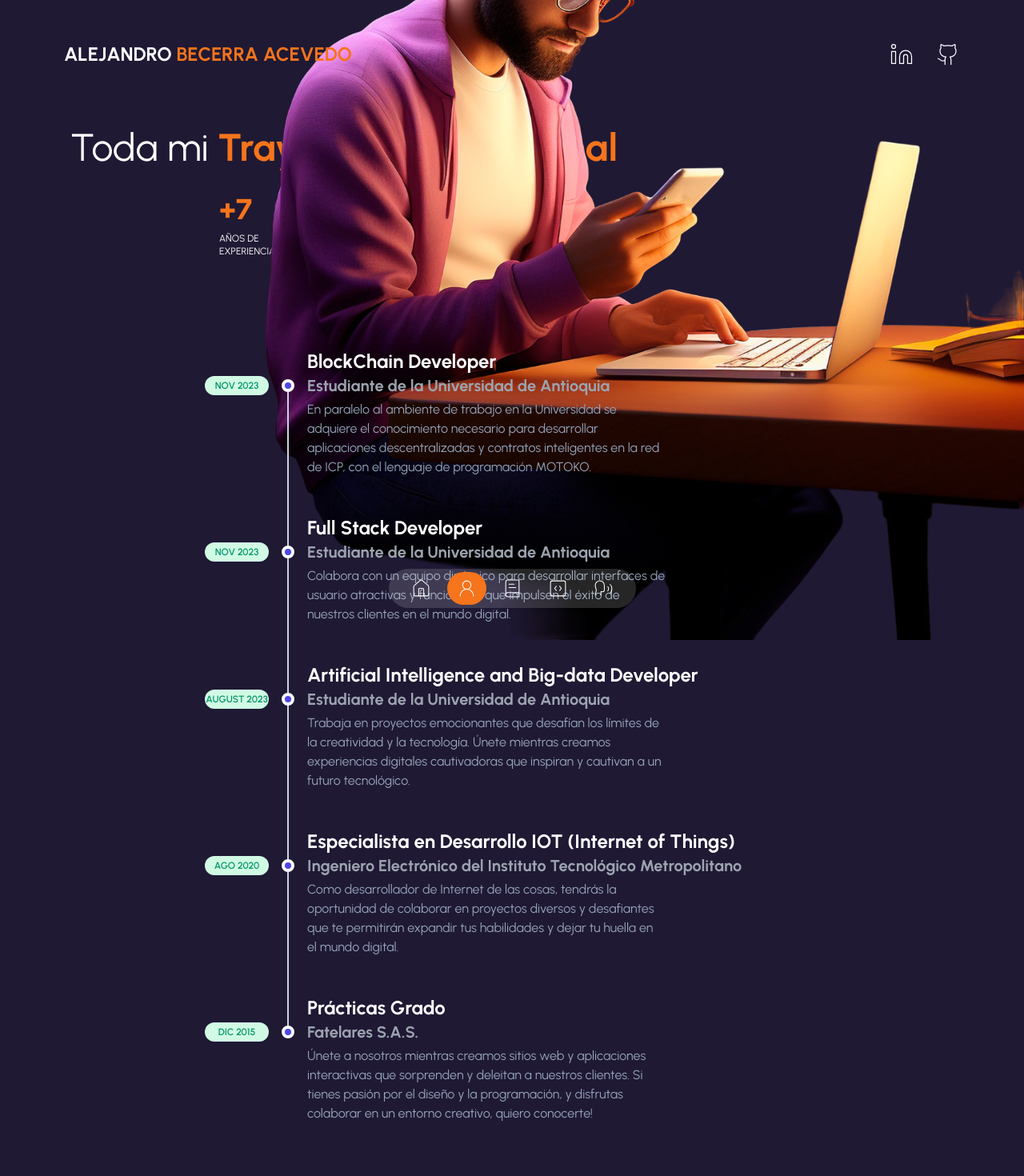
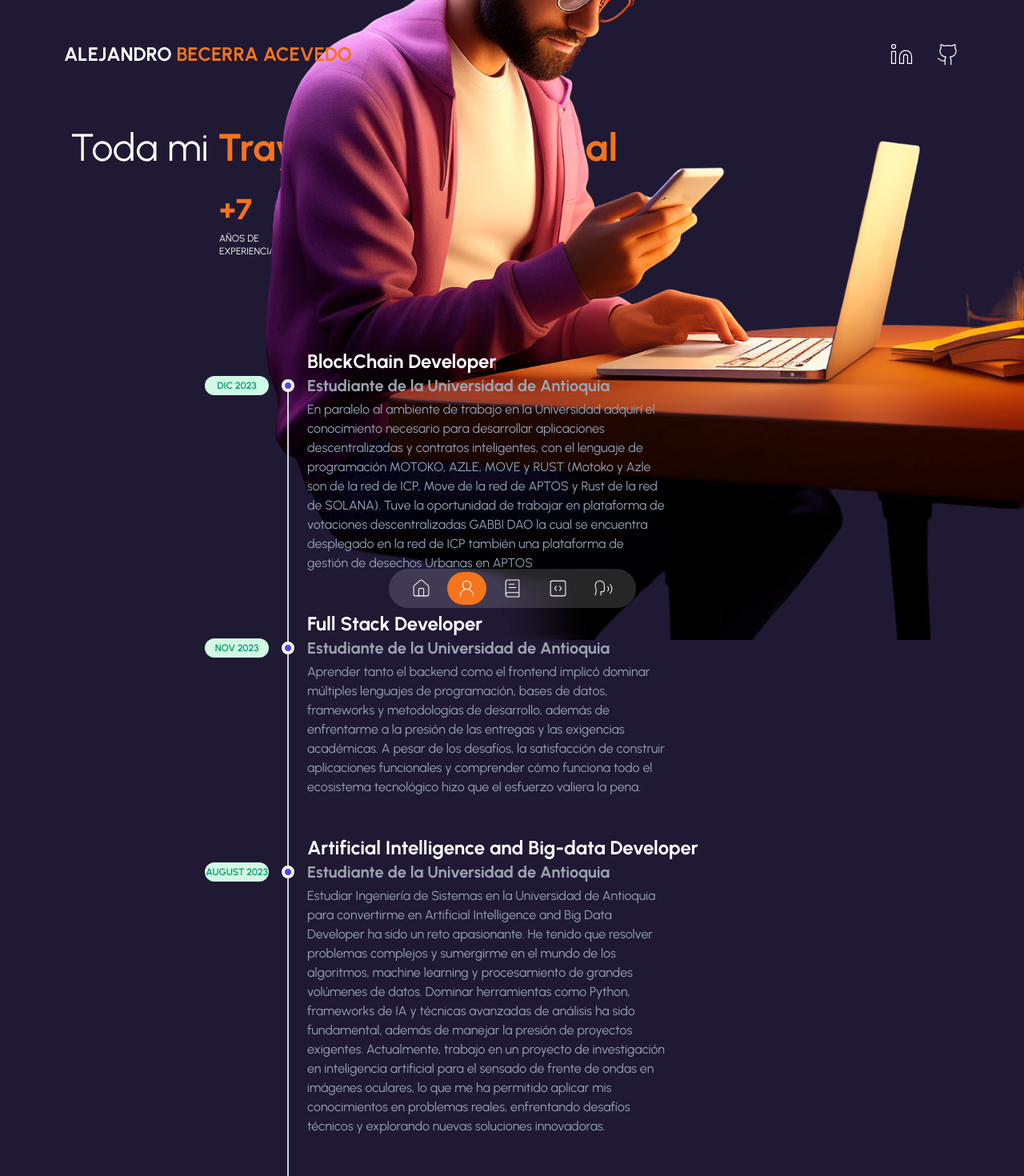
Before and after one commit to AlejandroBecerraAcevedo/portfolio-proyects, a Next.js app: page /about-me in a window 1280 px wide. Shown: the top 1470 px of the page at 80% size. Built offline with nearby package versions, Linux system fonts and the light colour scheme.

Commit message:
:white_check_mark: Update descriptions and add new projects to data structure

```diff
--- a/data.tsx
+++ b/data.tsx
@@ -1,3 +1,4 @@
+import { url } from "inspector";
 import { BookText, CodeSquare, HomeIcon, UserRound,Youtube, Linkedin, Rss, Crop, Pencil, Computer, Book, Rocket, Speech, Twitch, Twitter, Github } from "lucide-react";
 
 
@@ -54,35 +55,35 @@ export const dataAboutPage = [
         id: 1,
         title: "BlockChain Developer",
         subtitle: "Estudiante de la Universidad de Antioquia",
-        description: "En paralelo al ambiente de trabajo en la Universidad se adquiere el conocimiento necesario para desarrollar aplicaciones descentralizadas y contratos inteligentes en la red de ICP, con el lenguaje de programación MOTOKO.",
-        date: "Nov 2023 ",
+        description: "En paralelo al ambiente de trabajo en la Universidad adquirí el conocimiento necesario para desarrollar aplicaciones descentralizadas y contratos inteligentes, con el lenguaje de programación MOTOKO, AZLE, MOVE y RUST (Motoko y Azle son de la red de ICP, Move de la red de APTOS y Rust de la red de SOLANA). Tuve la oportunidad de trabajar en plataforma de votaciones descentralizadas GABBI DAO la cual se encuentra desplegado en la red de ICP también una plataforma de gestión de desechos Urbanas en APTOS",
+        date: "Dic 2023 ",
     },
     {
         id: 2,
         title: "Full Stack Developer",
         subtitle: "Estudiante de la Universidad de Antioquia",
-        description: "Colabora con un equipo dinámico para desarrollar interfaces de usuario atractivas y funcionales que impulsen el éxito de nuestros clientes en el mundo digital.",
+        description: "Aprender tanto el backend como el frontend implicó dominar múltiples lenguajes de programación, bases de datos, frameworks y metodologías de desarrollo, además de enfrentarme a la presión de las entregas y las exigencias académicas. A pesar de los desafíos, la satisfacción de construir aplicaciones funcionales y comprender cómo funciona todo el ecosistema tecnológico hizo que el esfuerzo valiera la pena.",
         date: "Nov 2023 ",
     },
     {
         id: 3,
         title: "Artificial Intelligence and Big-data Developer",
         subtitle: "Estudiante de la Universidad de Antioquia",
-        description: "Trabaja en proyectos emocionantes que desafían los límites de la creatividad y la tecnología. Únete mientras creamos experiencias digitales cautivadoras que inspiran y cautivan a un futuro tecnológico.",
+        description: "Estudiar Ingeniería de Sistemas en la Universidad de Antioquia para convertirme en Artificial Intelligence and Big Data Developer ha sido un reto apasionante. He tenido que resolver problemas complejos y sumergirme en el mundo de los algoritmos, machine learning y procesamiento de grandes volúmenes de datos. Dominar herramientas como Python, frameworks de IA y técnicas avanzadas de análisis ha sido fundamental, además de manejar la presión de proyectos exigentes. Actualmente, trabajo en un proyecto de investigación en inteligencia artificial para el sensado de frente de ondas en imágenes oculares, lo que me ha permitido aplicar mis conocimientos en problemas reales, enfrentando desafíos técnicos y explorando nuevas soluciones innovadoras.",
         date: "August 2023",
     },
     {
         id: 4,
         title: "Especialista en Desarrollo IOT (Internet of Things)",
         subtitle: "Ingeniero Electrónico del Instituto Tecnológico Metropolitano",
-        description: "Como desarrollador de Internet de las cosas, tendrás la oportunidad de colaborar en proyectos diversos y desafiantes que te permitirán expandir tus habilidades y dejar tu huella en el mundo digital.",
+        description: "Saber sobre el desarrollo de Internet de las Cosas (IoT) implica comprender la interconexión de dispositivos inteligentes, el manejo de sensores, microcontroladores y la comunicación a través de protocolos como MQTT y HTTP. He aprendido a programar en lenguajes como Python, C y JavaScript para el desarrollo de firmware y aplicaciones IoT, además de trabajar con plataformas en la nube para el almacenamiento y análisis de datos en tiempo real. También sé diseñar arquitecturas de sistemas IoT, integrar dispositivos con inteligencia artificial y optimizar la eficiencia energética en redes de sensores, lo que me permite desarrollar soluciones innovadoras en automatización, domótica e industria 4.0.",
         date: "Ago 2020",
     },
     {
         id: 5,
         title: "Prácticas Grado",
         subtitle: "Fatelares S.A.S.",
-        description: "Únete a nosotros mientras creamos sitios web y aplicaciones interactivas que sorprenden y deleitan a nuestros clientes. Si tienes pasión por el diseño y la programación, y disfrutas colaborar en un entorno creativo, quiero conocerte!        ",
+        description: "Durante mis prácticas profesionales y el año y medio de trabajo en Fatelares S.A.S., adquirí una sólida experiencia en hardware, mantenimiento y desarrollo de PLC (Control Lógico Programable). Aprendí a diagnosticar y reparar equipos, optimizar el funcionamiento de sistemas industriales y desarrollar soluciones de automatización para mejorar la eficiencia de los procesos. Además, trabajé en la programación y configuración de PLCs para el control de maquinaria, integración de sensores y actuadores, y administración de recursos en entornos automatizados, lo que me permitió fortalecer mis habilidades en la optimización de procesos industriales y la gestión tecnológica.",
         date: "Dic 2015",
     },
 ]
@@ -142,21 +143,21 @@ export const serviceData = [
 export const dataPortfolio = [
     {
         id: 1,
-        title: "Proyecto IA Pruebas Saber Kaggle",
+        title: "Proyecto IA Pruebas Saber Kaggle, Competencia",
         image: "/Kaggle.png",
         urlGithub: "https://github.com/AlejandroBecerraAcevedo/modelPredictPrebaSaber",
         urlDemo: "https://www.youtube.com/watch?v=FQt3c-Vk2d8",
     },
     {
         id: 2,
-        title: "Desarrollo Aplicación descentralizada ICP con Motoko",
+        title: "Desarrollo Aplicación descentralizada ICP con Motoko, ADN Vocacional",
         image: "/Motoko.jpg",
         urlGithub: "https://github.com/AlejandroBecerraAcevedo/motoko-react-ADN-faculty-vocational",
         urlDemo: "https://www.youtube.com/watch?v=XXCpCFI5Afo",
     },
     {
         id: 3,
-        title: "Desarrollo Aplicación descentralizada ICP con Azle",
+        title: "Desarrollo Aplicación descentralizada ICP con Azle, PARQAPP",
         image: "/Azle.png",
         urlGithub: "https://github.com/andresm05/icp-hackaton-crypto-blockers",
         urlDemo: "https://uvyfx-hiaaa-aaaap-qhivq-cai.icp0.io/",
@@ -167,6 +168,20 @@ export const dataPortfolio = [
         image: "/Spring.png",
         urlGithub: "https://github.com/AlejandroBecerraAcevedo/ArquitLab2",
         urlDemo: "https://github.com/AlejandroBecerraAcevedo/ArquitLab2",
+    },
+    {
+        id: 5,
+        title: "Desarrollo de Aplicación de votaciones descentralizadas GABBI DAO en ICP network",
+        image: "/gabbii_dao_logo.jpg",
+        urlGithub: "https://github.com/GovernCycle/govern-cycle",
+        urlDemo: "https://asemq-fiaaa-aaaap-qht3q-cai.icp0.io/"
+    },
+    {
+        id: 5,
+        title: "Desarrollo de Aplicación de gestión de material reciclable urbano, descentralizada RecyExchange en APTOS network",
+        image: "/Recyexchange.jpeg",
+        urlGithub: "https://github.com/TaliaPalacio/RecyExchange/fork",
+        urlDemo: "https://recy-exchange-petra-aptos.vercel.app/"
     }
 
 ];
```
